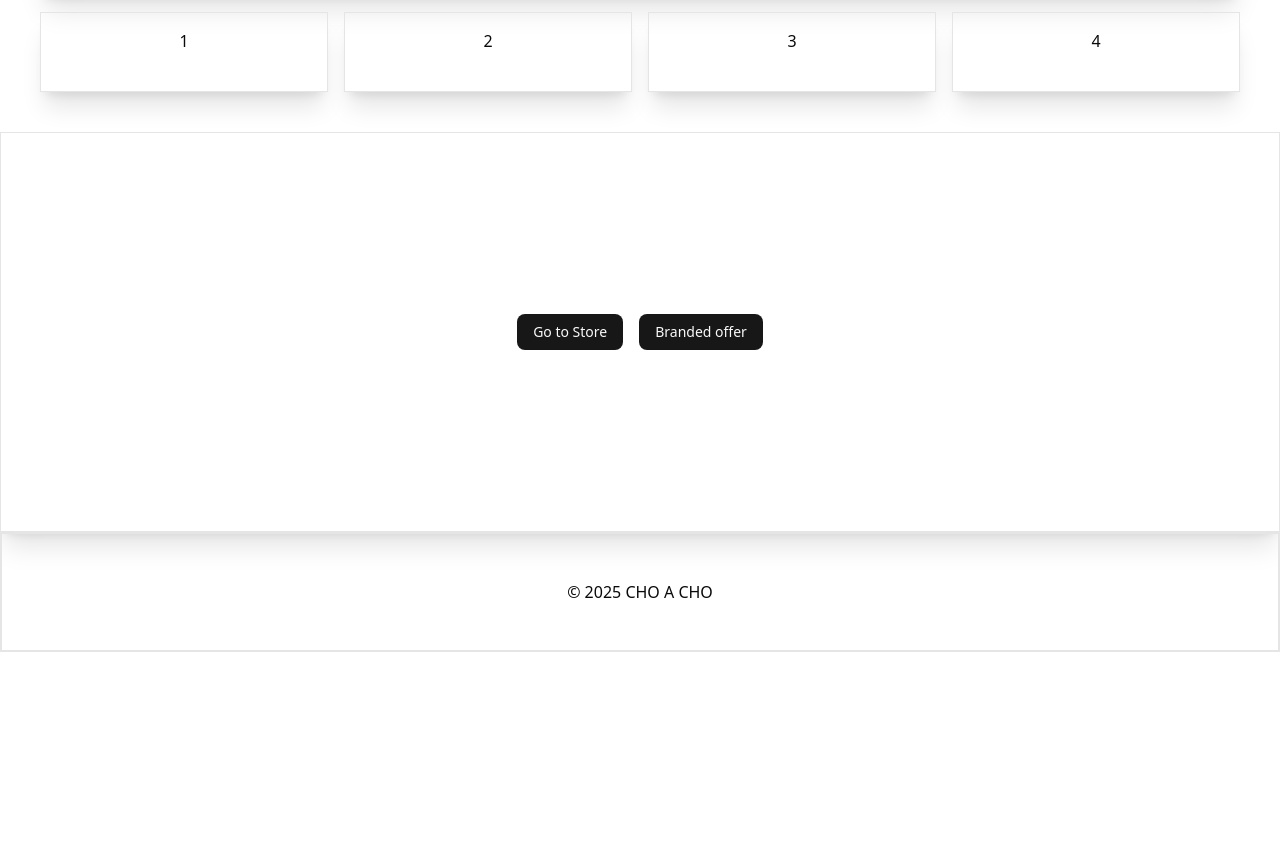
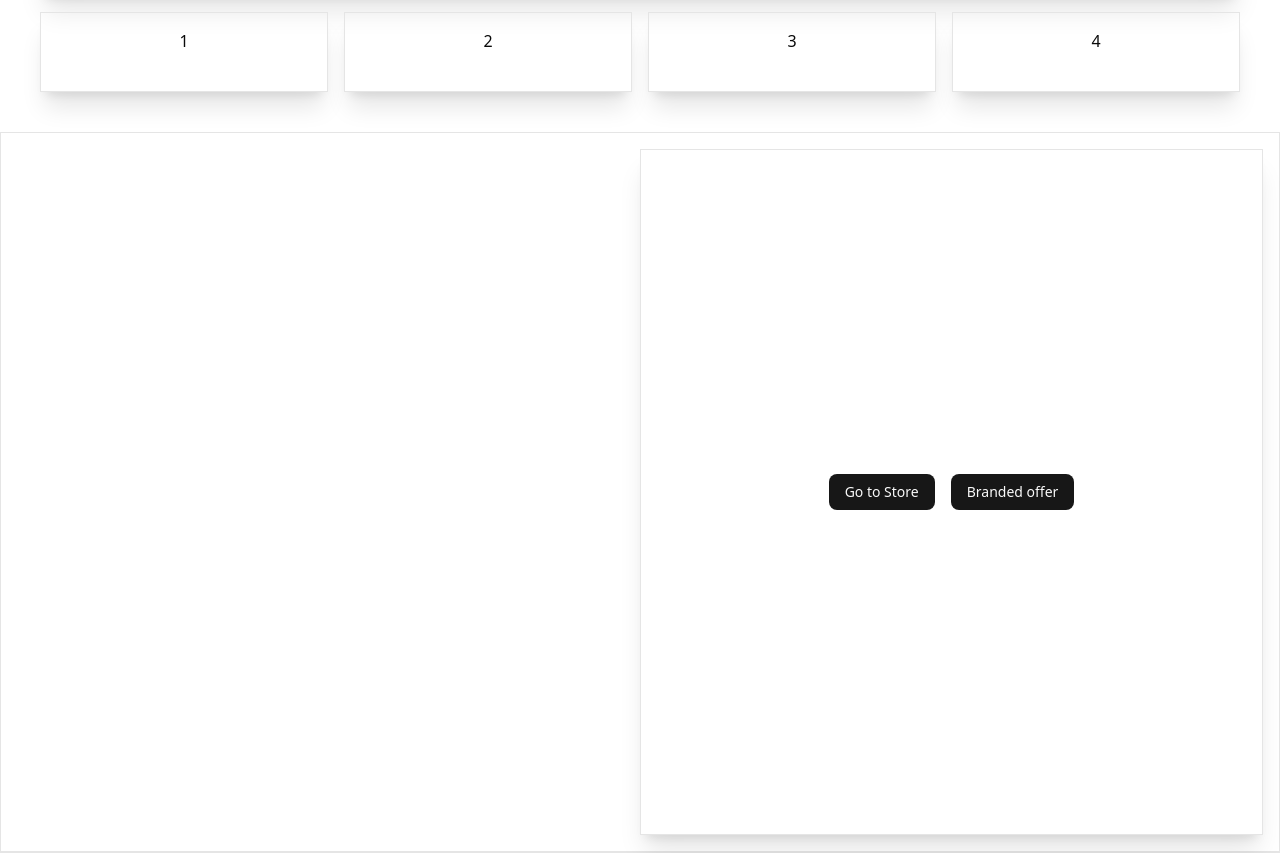
Before and after one commit to Any1ne/CHO_A_CHO, a Next.js app: page / in a window 1280 px wide. Shown: the part 660-1513 px from the top of the page. Before the commit the page ends 1312 px from the top, so only its background shows below. Built offline with nearby package versions, Linux system fonts and the light colour scheme.

Commit message:
Update Gateway.tsx

```diff
--- a/src/components/Main/Gateway.tsx
+++ b/src/components/Main/Gateway.tsx
@@ -3,13 +3,17 @@ import { Button } from "../ui/button";
 
 export default function Gateway() {
   return (
-    <div className="box h-100 space-x-4 flex justify-center items-center">
-      <Link href="/store">
+    <div className="box h-[90vh] space-x-4 flex justify-end items-center box-border">
+      <div className="box w-[50%] h-full space-x-4 flex justify-center items-center" >
+      <Link className=""
+      href="/store">
         <Button> Go to Store</Button>
       </Link>
-      <Link href="/branded">
+      <Link className=""
+      href="/branded">
         <Button> Branded offer</Button>
       </Link>
+      </div>
     </div>
   );
 }
```
